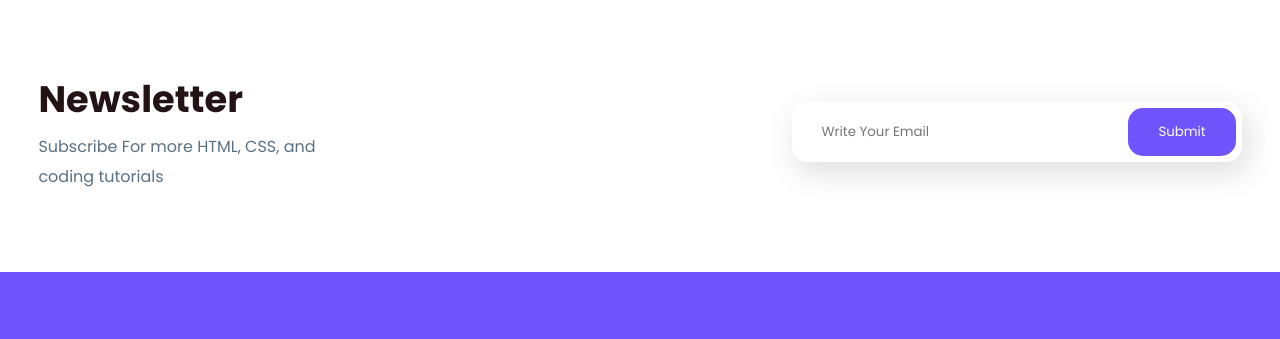
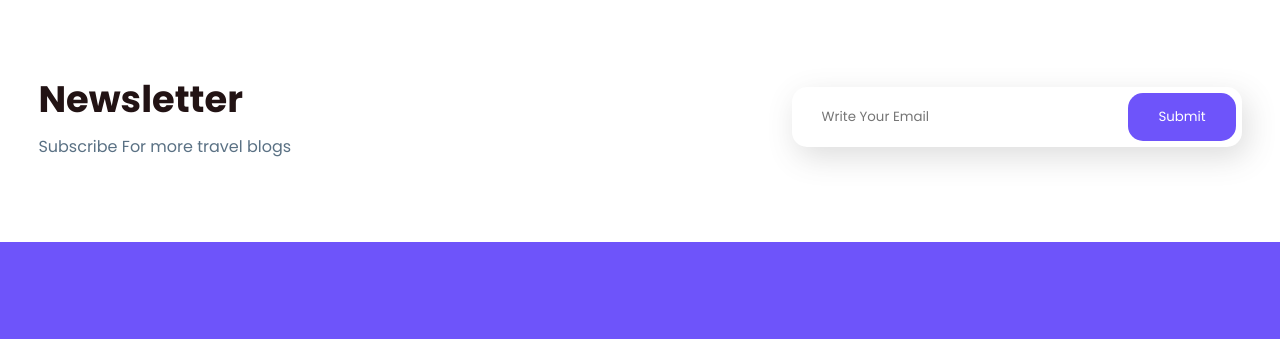
Before and after one commit to J0hn-4ndr3w/Travel, a plain HTML site: page index.html in a window 1280 px wide. Shown: the part 3640-3979 px from the top of the page. Drawn offline with nearby package versions, Linux system fonts and the light colour scheme.

Commit message:
Update index.html

```diff
--- a/index.html
+++ b/index.html
@@ -3,7 +3,7 @@
 <head>
 	<meta charset="utf-8">
 	<meta name="viewport" content="width=device-width, initial-scale=1">
-	<title>Complete Travel Website Html Css</title>
+	<title>Travel Website</title>
 	<link rel="stylesheet" type="text/css" href="css/style.css">
 
 	<link rel="stylesheet"
@@ -202,7 +202,7 @@
 	<section class="newsletter">
 		<div class="news-text">
 			<h2>Newsletter</h2>
-			<p>Subscribe For more HTML, CSS, and <br> coding tutorials</p>
+			<p>Subscribe For more travel blogs</p>
 		</div>
 
 		<div class="send">
```
